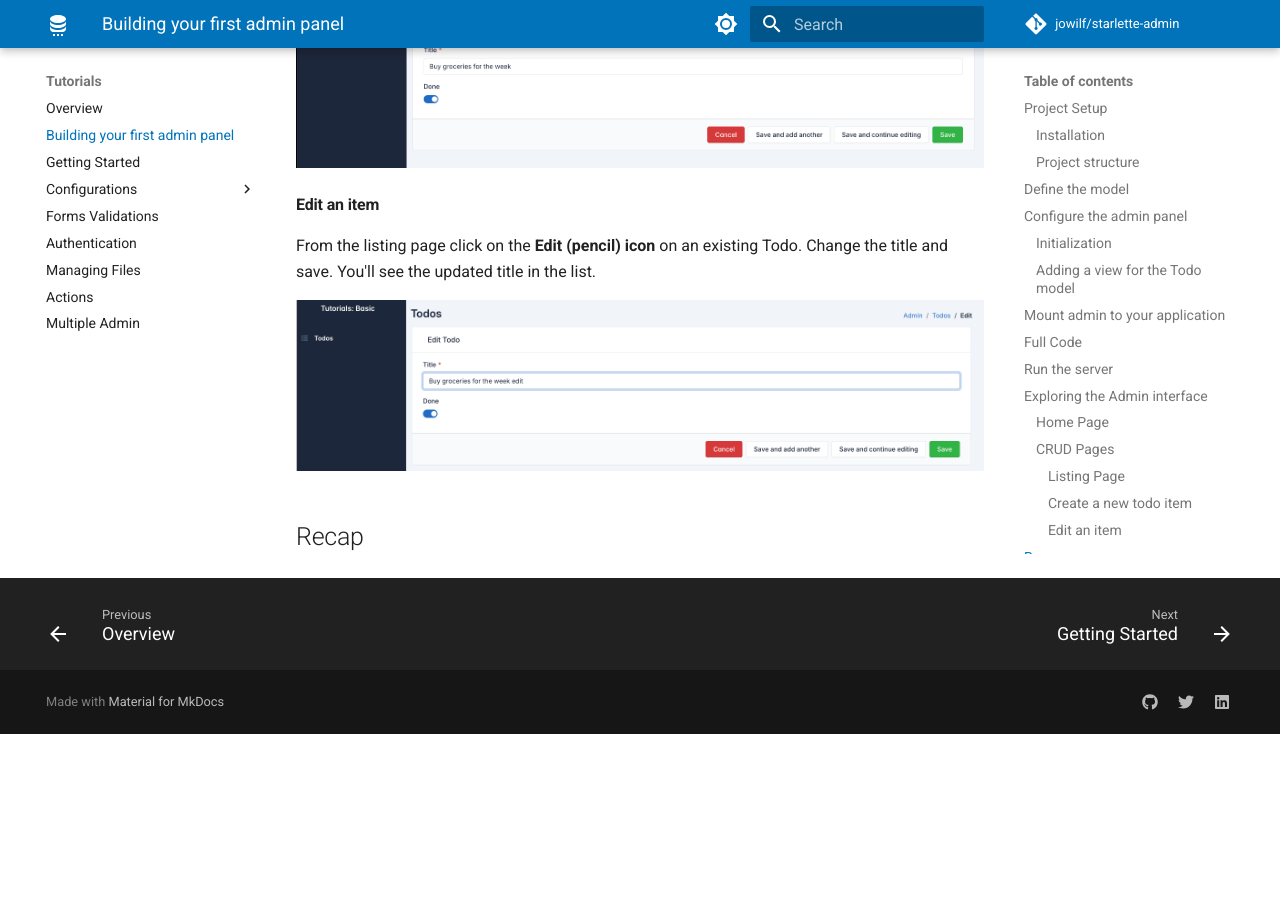
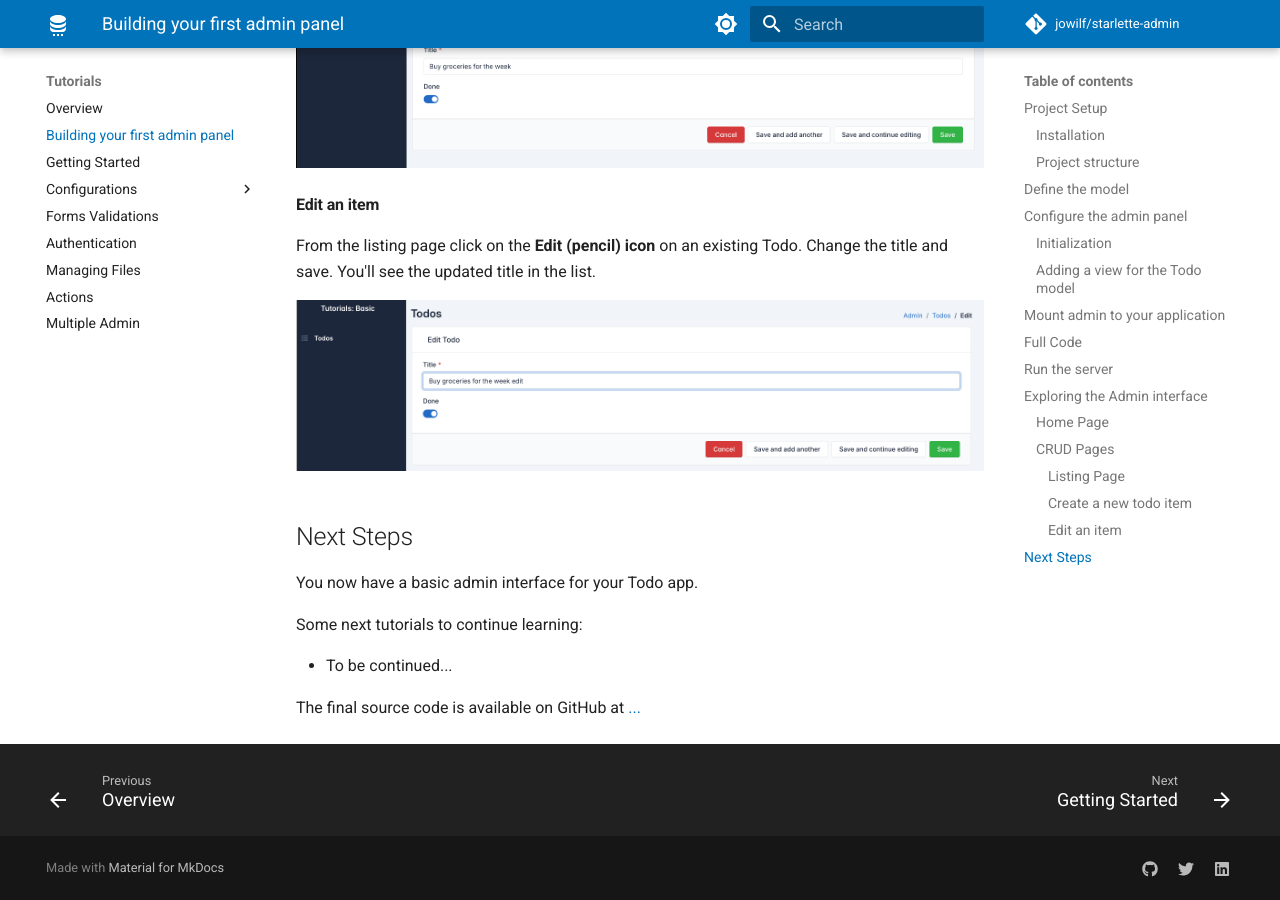
Before and after one commit to jowilf/starlette-admin, an MkDocs documentation site: the page built from docs/tutorials/basic/index.md, in a window 1280 px wide and 900 px high, scrolled down 7762 px. Built offline with MkDocs 1.6.1 and Material for MkDocs 9.7.7, drawn with Linux system fonts in a browser that asks for light colours; comment, search, counter and statistics services are not loaded; before the commit the page ends 8496 px from its top, so only the background shows below that.

Commit message:
Building your first admin panel

```diff
--- a/docs/tutorials/basic/index.md
+++ b/docs/tutorials/basic/index.md
@@ -527,4 +527,12 @@ Change the title and save. You'll see the updated title in the list.
 
 ![Edit view](../../assets/images/tutorials/basic/edit.png)
 
-## Recap
+## Next Steps
+
+You now have a basic admin interface for your Todo app.
+
+Some next tutorials to continue learning:
+
+- To be continued...
+
+The final source code is available on GitHub at [...]()
```
